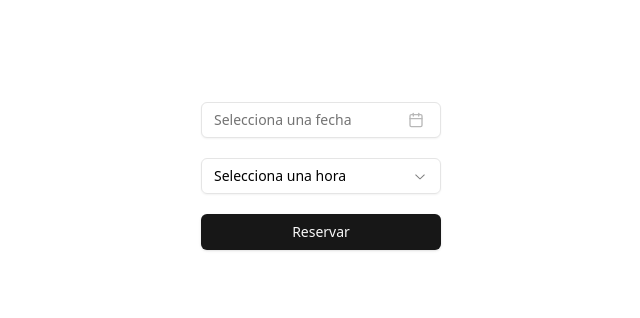
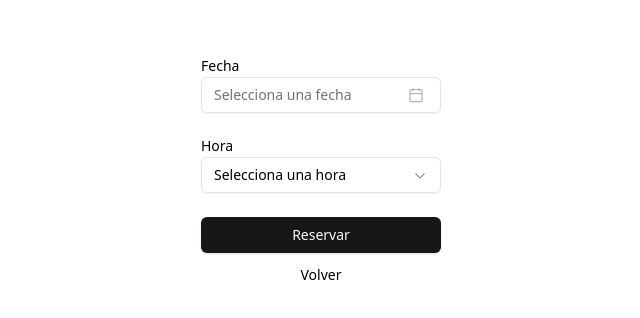
Before and after one commit to SantiCombina/football-booking, a React (Vite) app: page /reservation/1 in a window 1280 px wide. Shown: the part 224-542 px from the top of the page, without its empty margins (319-959 px from the left). Built offline with nearby package versions, Linux system fonts and the light colour scheme.

Commit message:
Enhance reservation and field detail components with improved form handling and validation messages

```diff
--- a/src/components/views/field-detail.tsx
+++ b/src/components/views/field-detail.tsx
@@ -6,9 +6,8 @@ import {Button} from "../ui/button";
 import {useGetField} from "@/api/queries/use-fields";
 
 export function FieldDetail() {
+    const navigate = useNavigate();
     const {id} = useParams();
-    const navigate = useNavigate();
-
     const {data: fieldData} = useGetField(id);
 
     useEffect(() => {
@@ -22,15 +21,9 @@ export function FieldDetail() {
     }
 
     return (
-        <div className="flex flex-col items-end">
-            <div className="flex gap-10">
+        <div className="flex justify-center w-full gap-10">
             {fieldData.photo === "" ? (
-                    <img
-                        alt={fieldData.name}
-                        className="rounded-lg shadow-md max-w-96"
-                        src="/no-image.webp"
-                        width={384}
-                    />
+                <img alt={fieldData.name} className="rounded-lg shadow-md max-w-96" src="/no-image.webp" width={384} />
             ) : (
                 <img
                     alt={fieldData.name}
@@ -39,15 +32,21 @@ export function FieldDetail() {
                     width={384}
                 />
             )}
+            <div className="flex flex-col justify-between">
                 <div className="flex flex-col gap-3">
                     <span className="text-3xl font-bold">{fieldData.name}</span>
                     <p className="text-gray-700">{fieldData.description}</p>
                     <span className="text-sm text-gray-700">{fieldData.direction}</span>
                 </div>
-            </div>
+                <div className="flex justify-end gap-4">
+                    <Button variant={"ghost"} onClick={() => navigate(-1)}>
+                        Volver
+                    </Button>
                     <Button asChild className="bg-green-500 hover:bg-green-500/90">
                         <Link to={`/reservation/${id}`}>Reservar</Link>
                     </Button>
                 </div>
+            </div>
+        </div>
     );
 }
--- a/src/components/views/reservation.tsx
+++ b/src/components/views/reservation.tsx
@@ -3,13 +3,13 @@ import {format} from "date-fns";
 import {es} from "date-fns/locale";
 import {CalendarIcon} from "lucide-react";
 import {useForm} from "react-hook-form";
-import {useParams} from "react-router-dom";
+import {Link, useNavigate, useParams} from "react-router-dom";
 
 import {Select, SelectContent, SelectItem, SelectTrigger, SelectValue} from "../ui/select";
 
 import {Button} from "@/components/ui/button";
 import {Calendar} from "@/components/ui/calendar";
-import {Form, FormControl, FormField, FormItem, FormMessage} from "@/components/ui/form";
+import {Form, FormControl, FormField, FormItem, FormLabel, FormMessage} from "@/components/ui/form";
 import {Popover, PopoverContent, PopoverTrigger} from "@/components/ui/popover";
 import {cn} from "@/lib/utils";
 import {ReservationSchema, ReservationValues} from "@/schemas/reservation-schema";
@@ -25,17 +25,12 @@ export function Reservation() {
         },
     });
 
+    const navigate = useNavigate();
     const {id} = useParams();
     const {userId} = useAuth();
     const {mutate: reserveField} = useReserveField();
 
     const onSubmit = (data: ReservationValues) => {
-        if (!data.date || !data.time) {
-            alert("Por favor, selecciona una fecha y hora.");
-
-            return;
-        }
-
         if (!id) {
             alert("ID del campo no encontrado.");
 
@@ -69,6 +64,7 @@ export function Reservation() {
                         name="date"
                         render={({field}) => (
                             <FormItem className="flex flex-col">
+                                <FormLabel className="mb-1">Fecha</FormLabel>
                                 <Popover>
                                     <PopoverTrigger asChild>
                                         <FormControl>
@@ -110,6 +106,7 @@ export function Reservation() {
                         name="time"
                         render={({field}) => (
                             <FormItem>
+                                <FormLabel>Hora</FormLabel>
                                 <Select defaultValue={field.value} onValueChange={field.onChange}>
                                     <FormControl>
                                         <SelectTrigger>
@@ -134,7 +131,12 @@ export function Reservation() {
                             </FormItem>
                         )}
                     />
-                    <Button type="submit">Reservar</Button>
+                    <Button className="mt-1" type="submit">
+                        Reservar
+                    </Button>
+                    <Button className="mt-1" type="button" variant={"ghost"} onClick={() => navigate(-1)}>
+                        Volver
+                    </Button>
                 </form>
             </Form>
         </div>
--- a/src/schemas/reservation-schema.ts
+++ b/src/schemas/reservation-schema.ts
@@ -1,8 +1,10 @@
 import {z} from "zod";
 
 export const ReservationSchema = z.object({
-    date: z.date().optional(),
-    time: z.string().optional(),
+    date: z.date({message: "Por favor, selecciona una fecha"}),
+    time: z.string({
+        message: "Por favor, selecciona un horario",
+    }),
 });
 
 export type ReservationValues = z.infer<typeof ReservationSchema>;
```
Lines whose indentation alone changed are shown as unchanged.
